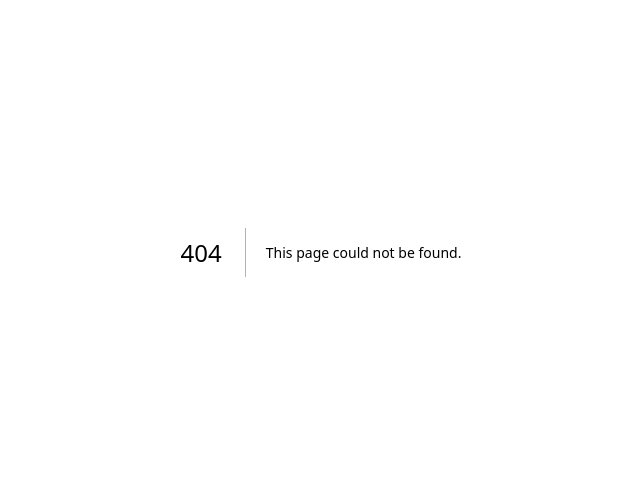
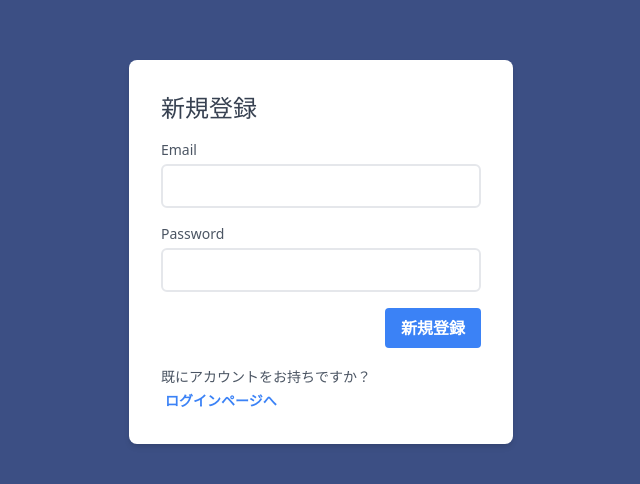
Before and after one commit to SumireMaki/chatapplication-with-chatgpt, a Next.js app in the folder chatapplication-with-chatgpt/: page /auth/register in a window 1280 px wide. Before the commit this address had no page. Shown: the part 148-632 px from the top of the page, without its empty margins (319-959 px from the left). Built offline with nearby package versions, Linux system fonts and the light colour scheme.

Commit message:
新規登録画面デザイン

```diff
--- /dev/null
+++ b/chatapplication-with-chatgpt/src/app/auth/register/page.tsx
@@ -0,0 +1,29 @@
+import React from "react";
+
+const Register = () => {
+    return (
+    <div className="h-screen flex flex-col items-center justify-center">
+        <form className="bg-white p-8 rounded-lg shadow-md w-96">
+            <h1 className="mb-4 text-2xl text-gray-700 font-medium">新規登録</h1>
+            <div className="mb-4">
+                <label className="block text-sm font-medium text-gray-600">Email</label>
+                <input type="text" className="mt-1 border-2 rounded-md w-full p-2"/>
+            </div>
+            <div className="mb-4">
+                <label className="block text-sm font-medium text-gray-600">Password</label>
+                <input type="text" className="mt-1 border-2 rounded-md w-full p-2"/>
+            </div>
+            <div className="flex justify-end">
+                <button type="submit"
+                className="bg-blue-500 text-white font-bold py-2 px-4 rounded hover:bg-blue-700">新規登録</button>
+            </div>
+            <div className="mt-4">
+                <span className="text-gray-600 text-sm">既にアカウントをお持ちですか？</span>
+                <button className="text-blue-500 text-sm font-bold ml-1 hover:text-blue-700">ログインページへ</button>
+            </div>
+        </form>
+    </div>
+    );
+};
+
+export default Register;
--- a/chatapplication-with-chatgpt/src/app/globals.css
+++ b/chatapplication-with-chatgpt/src/app/globals.css
@@ -1,3 +1,9 @@
 @tailwind base;
 @tailwind components;
 @tailwind utilities;
+
+
+
+body{
+  background-color: #3c4f84;
+}
```
